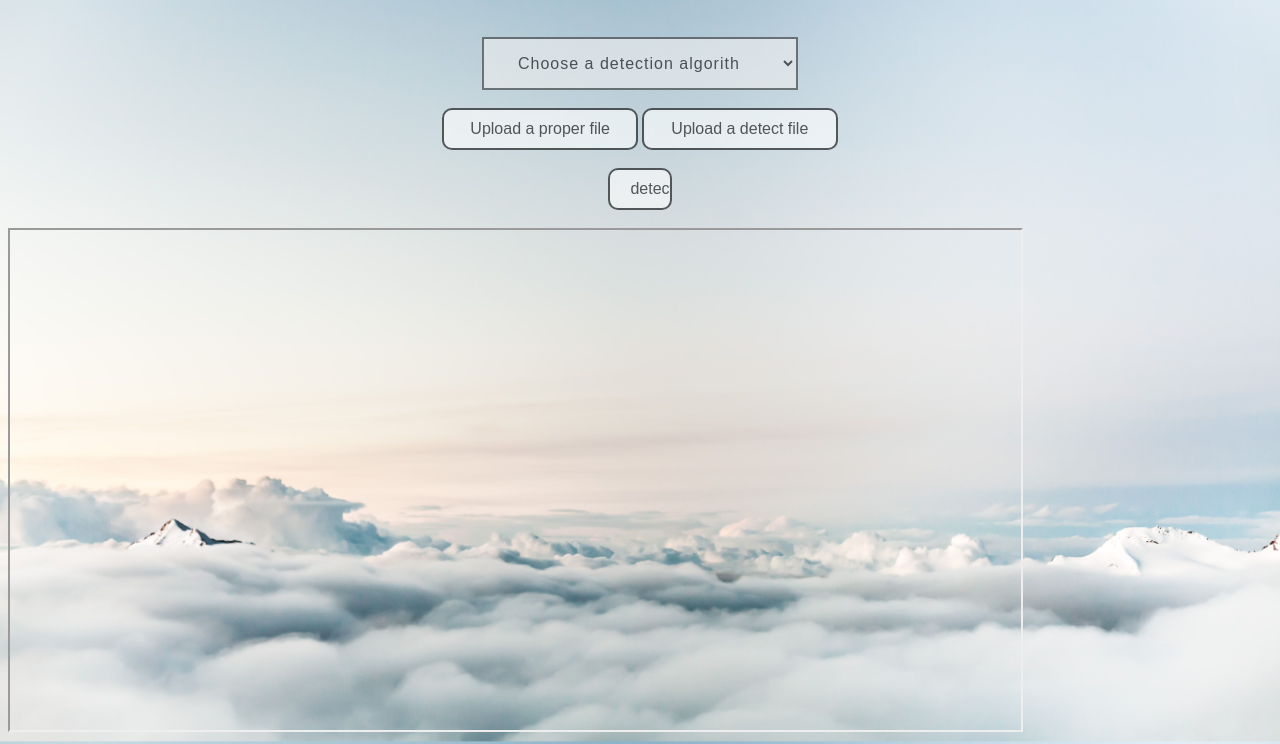
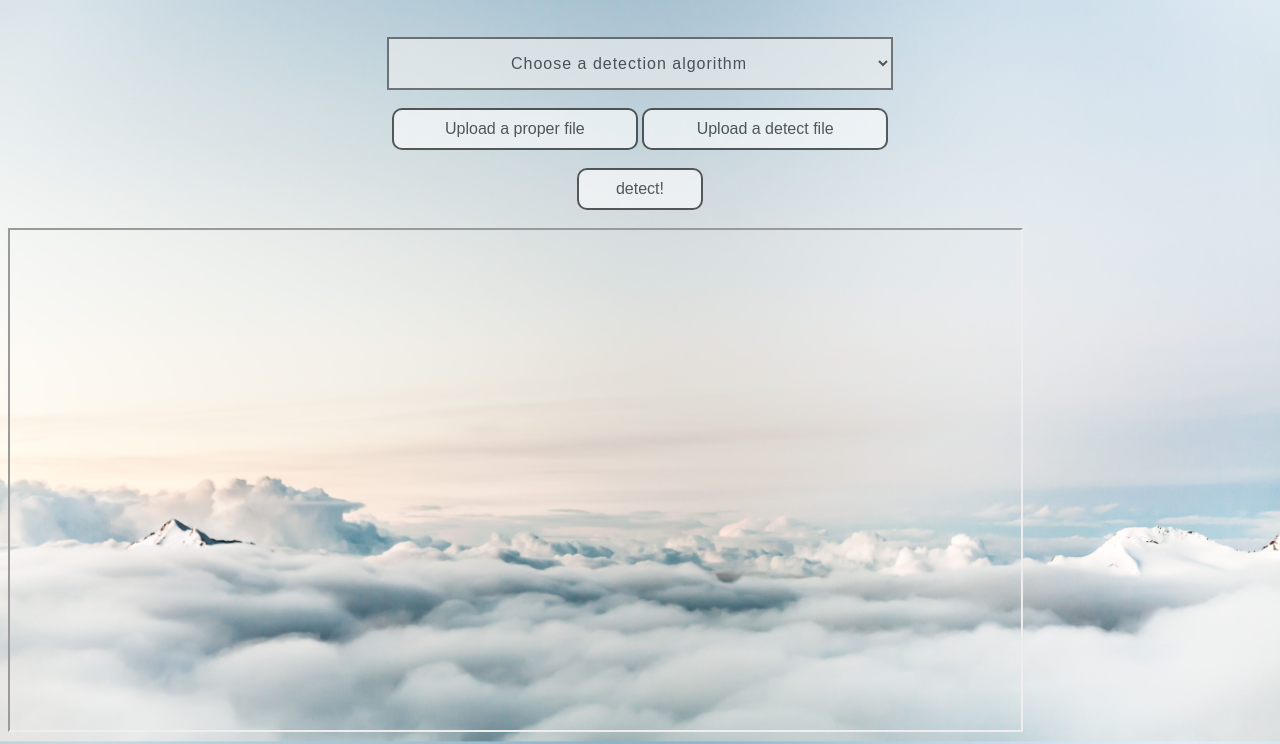
Before and after one commit to maormalekan/Anomaly-detection-web-app, a website: page view/index.html in a window 1280 px wide. Shown: the part 112-856 px from the top of the page. Drawn offline with Linux system fonts and the light colour scheme.

Commit message:
update view 2

```diff
--- a/view/style.css
+++ b/view/style.css
@@ -16,7 +16,7 @@ select {
     padding: 15px 40px 15px 30px;
     /*font-size: 20px;*/
     font-size: 100%;
-    width: 25%;
+    width: 40%;
     letter-spacing: 1px;
     text-align-last:center;
     font-family: "Arial";
@@ -37,7 +37,7 @@ table {
     border: 2px solid black;
     border-radius: 10px;
     padding: 10px 20px 10px 20px;
-    width: 12%;
+    width: 16%;
     display: inline-block;
     text-align:center;
     background: white;
@@ -50,7 +50,7 @@ table {
     border-radius: 10px;
     padding: 10px 20px 10px 20px;
     display: inline-block;
-    width: 5%;
+    width: 10%;
     font-size: 100%;
     text-align:center;
     background: white;
```
